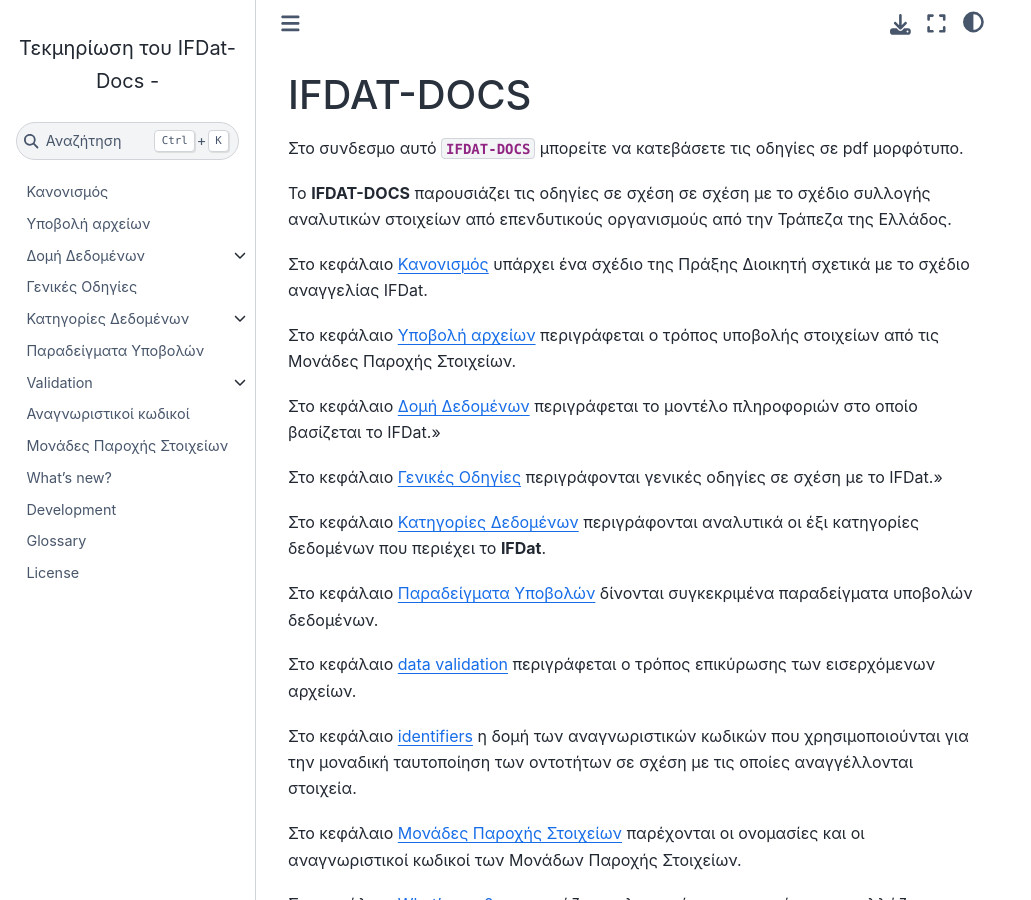
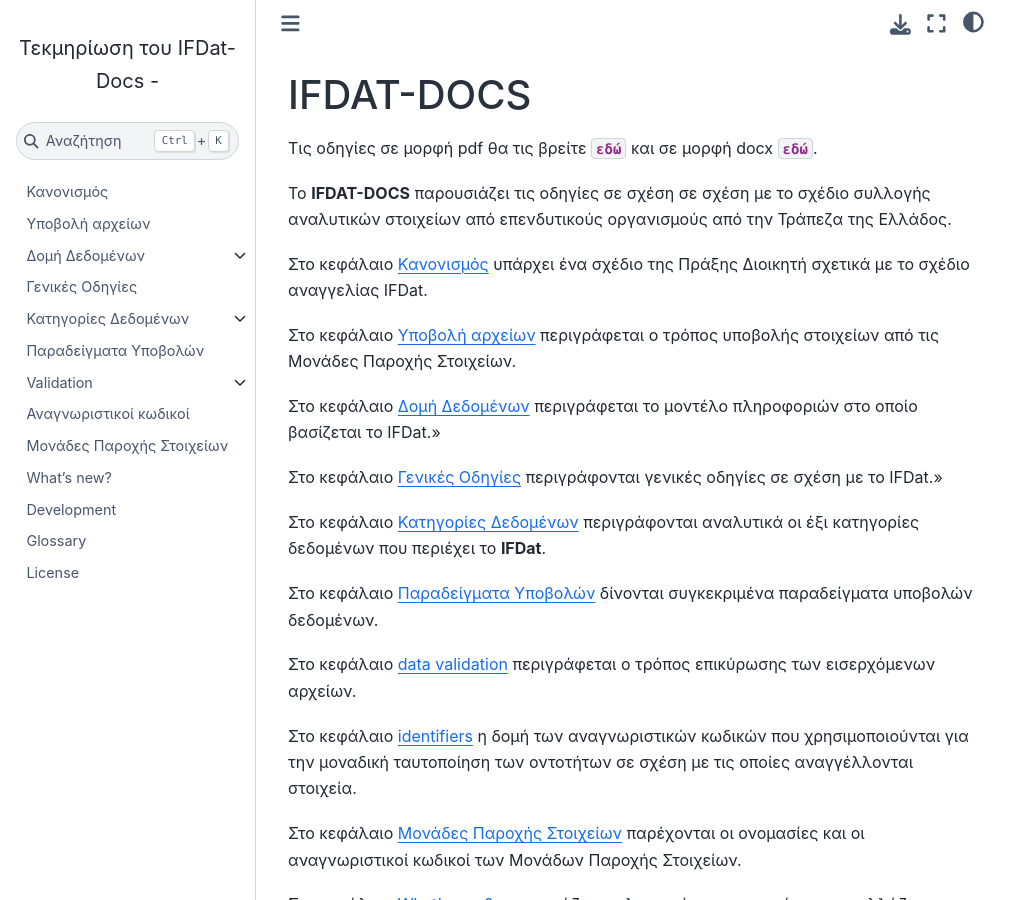
Before and after one commit to lerooze/ifdat-docs, a Sphinx documentation site: the page built from docs/source/index.rst, in a window 1280 px wide and 900 px high. Shown: the whole window, without its empty margins (0-1031 px from the left). Built offline with Sphinx 7.4.7 and the Sphinx Book theme 1.1.4, drawn with Linux system fonts in a browser that asks for light colours.

Commit message:
Add docx builder

```diff
--- a/docs/source/conf.py
+++ b/docs/source/conf.py
@@ -40,6 +40,7 @@
     "sphinx.ext.viewcode",
     "IPython.sphinxext.ipython_console_highlighting",
     "IPython.sphinxext.ipython_directive",
+    "docxsphinx"
 ]
 
 # Add any paths that contain templates here, relative to this directory.
--- a/docs/source/index.rst
+++ b/docs/source/index.rst
@@ -1,7 +1,7 @@
 IFDAT-DOCS
 ==========
 
-Στο συνδεσμο αυτό :download:`IFDAT-DOCS </_files/ifdat-docs.pdf>` μπορείτε να κατεβάσετε τις οδηγίες σε pdf μορφότυπο.
+Τις οδηγίες σε μορφή pdf θα τις βρείτε :download:`εδώ </_files/ifdat-docs.pdf>` και σε μορφή docx :download:`εδώ </_files/ifdat-docs.docx>`.
 
 Το **IFDAT-DOCS** παρουσιάζει τις οδηγίες σε σχέση σε σχέση με το σχέδιο συλλογής αναλυτικών στοιχείων από επενδυτικούς οργανισμούς από την Τράπεζα της Ελλάδος.
 
--- a/setup.cfg
+++ b/setup.cfg
@@ -33,3 +33,4 @@
     sphinx
     sphinx-book-theme
     IPython
+    docxbuilder
```
